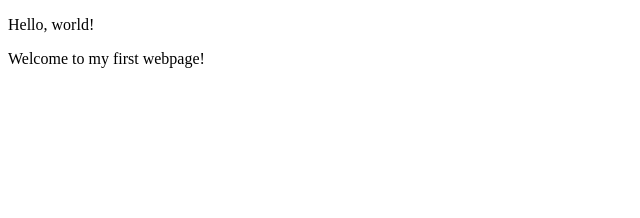
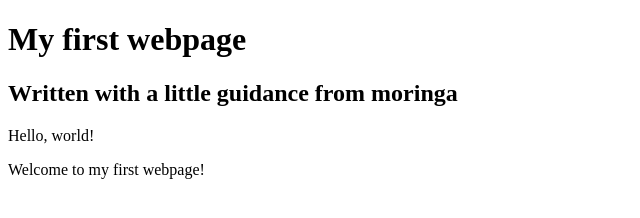
Before and after one commit to solonka/first-webpage, a plain HTML site: page my-first-website.html in a window 1280 px wide. Shown: the whole page, without its empty margins (0-640 px from the left). Drawn offline with Linux system fonts and the light colour scheme.

Commit message:
this commit uses paragraphs

```diff
--- a/my-first-website.html
+++ b/my-first-website.html
@@ -4,7 +4,9 @@
     <title>my first webpage!</title>
   </head>
   <body>
+    <h1>My first webpage</h1>
+    <h2>Written with a little guidance from moringa</h2>
     <p>Hello, world!</p>
-     <p>Welcome to my first webpage!</p>
+    <p>Welcome to my first webpage!</p>
   </body>
 </html>
```
